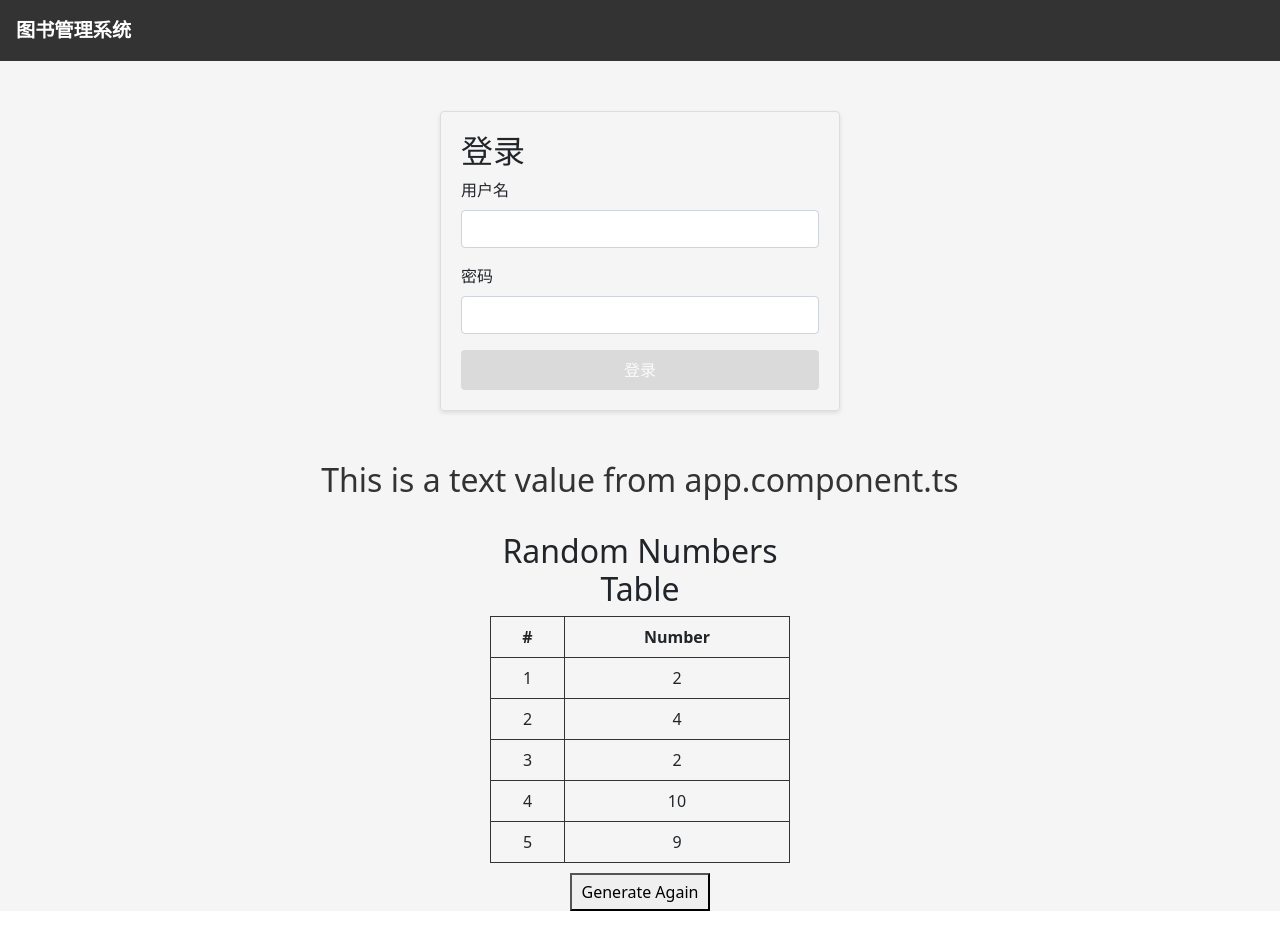
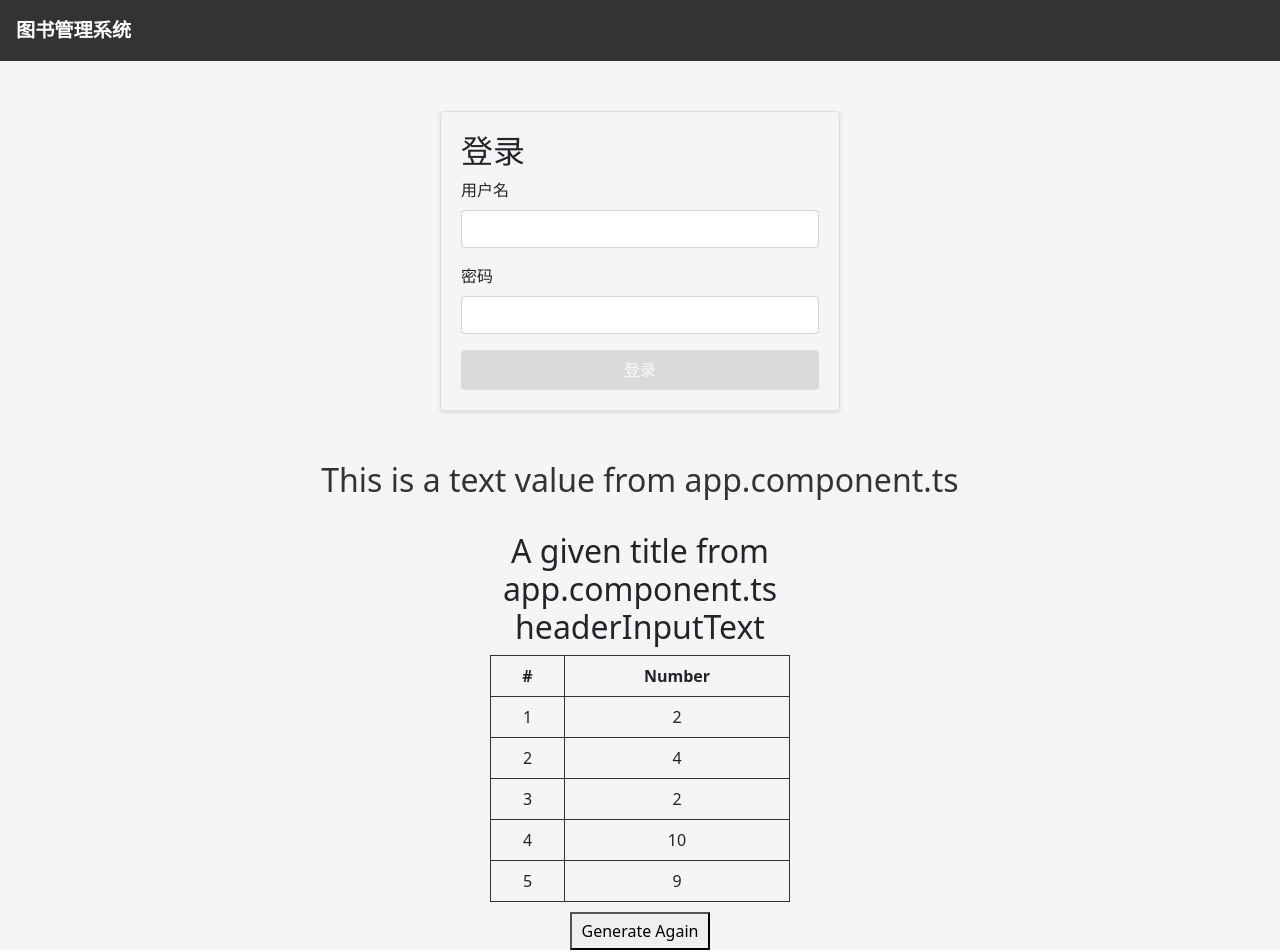
Before and after one commit to robinqianwu/Angular_learning, an Angular app in the folder angular-library-app/: page /login in a window 1280 px wide. Shown: the top 952 px of the page. Before the commit the page ends 931 px from the top, so only its background shows below. Built offline with nearby package versions, Linux system fonts and the light colour scheme.

Commit message:
Frontend: add assignable title to random-table component by caller

```diff
--- a/angular-library-app/src/app/app.component.html
+++ b/angular-library-app/src/app/app.component.html
@@ -8,5 +8,6 @@
     </nav>
     <router-outlet></router-outlet>
     <h1 class="testHeaderText">{{headerText}}</h1>
-    <app-random-table></app-random-table>
+    <!-- an example of forward the value from caller to selector attribute tableTitle -->
+    <app-random-table [tableTitle]="headerInputText"></app-random-table>
 </div>
--- a/angular-library-app/src/app/app.component.ts
+++ b/angular-library-app/src/app/app.component.ts
@@ -1,4 +1,4 @@
-import { Component } from '@angular/core';
+import { Component, Input } from '@angular/core';
 import { Router } from '@angular/router';
 import { AuthService } from './services/auth.service';
 import { RandomTableComponent } from './components/testComponents/random-table/random-table.component';
@@ -16,7 +16,9 @@ export class AppComponent {
     private router: Router
   ) {}
 
-  headerText: string = "This is a text value from app.component.ts";
+  @Input() headerText: string = "This is a text value from app.component.ts";
+
+  headerInputText: string = "A given title from app.component.ts headerInputText";
 
   get isLoggedIn(): boolean {
     return this.authService.isLoggedIn();
--- a/angular-library-app/src/app/app.module.ts
+++ b/angular-library-app/src/app/app.module.ts
@@ -23,7 +23,7 @@ import { RandomTableComponent } from './components/testComponents/random-table/r
     RouterModule,
     RandomTableComponent
   ],
-  providers: [],
+  providers: [], //可以添加定义的Serivces，或者Services自己可以利用Injectable的providedIn:'root'来自动注册
   bootstrap: [AppComponent]
 })
 export class AppModule { }
--- a/angular-library-app/src/app/components/testComponents/random-table/random-table.component.html
+++ b/angular-library-app/src/app/components/testComponents/random-table/random-table.component.html
@@ -1,5 +1,5 @@
 <div class="table-container">
-  <h2>Random Numbers Table</h2>
+  <h2>{{tableTitle}}</h2>
   <table>
     <thead>
       <tr>
--- a/angular-library-app/src/app/components/testComponents/random-table/random-table.component.ts
+++ b/angular-library-app/src/app/components/testComponents/random-table/random-table.component.ts
@@ -1,5 +1,5 @@
 import { CommonModule } from '@angular/common';
-import { Component, OnInit } from '@angular/core';
+import { Component, Input, OnInit } from '@angular/core';
 
 @Component({
   selector: 'app-random-table',
@@ -10,6 +10,8 @@ import { Component, OnInit } from '@angular/core';
 })
 export class RandomTableComponent implements OnInit {
   numbers: number[] = [];
+
+  @Input() tableTitle : string = "table default title";
 
   ngOnInit(): void {
     this.generateRandomNumbers();
```
